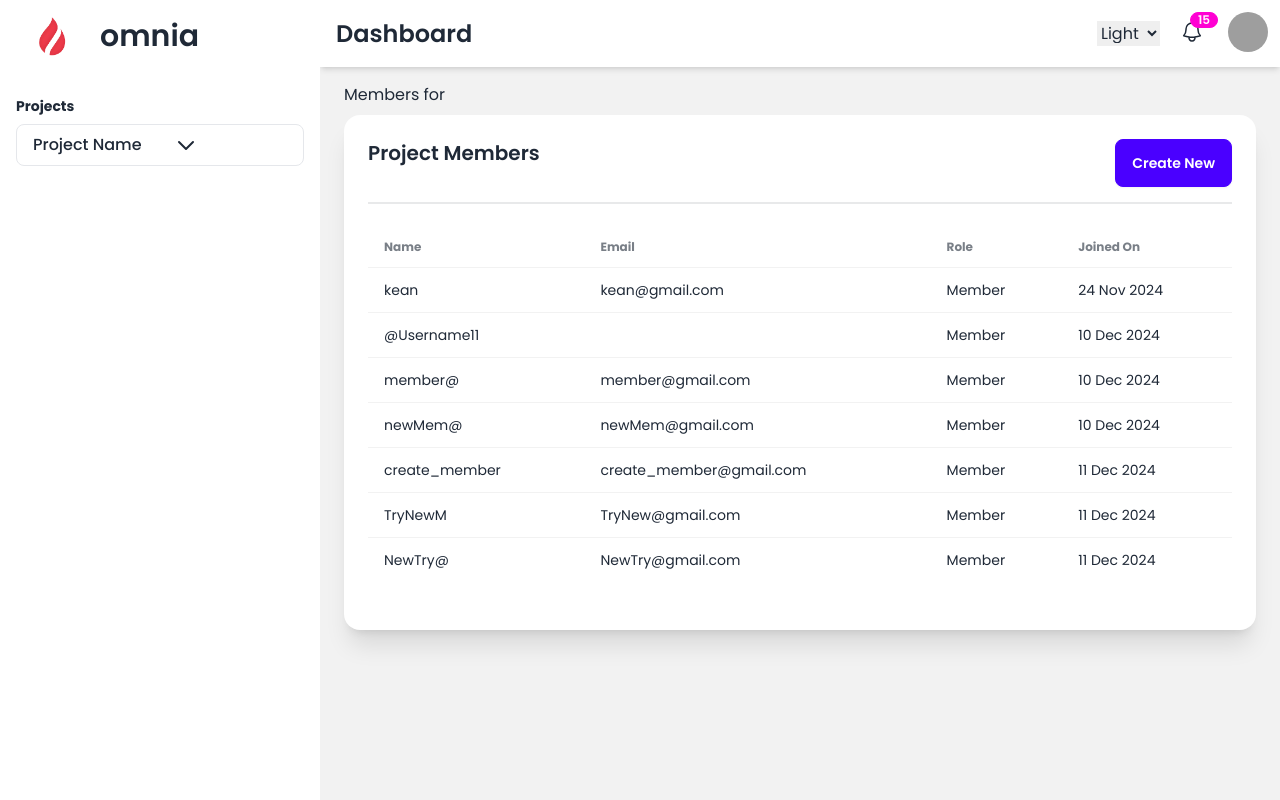
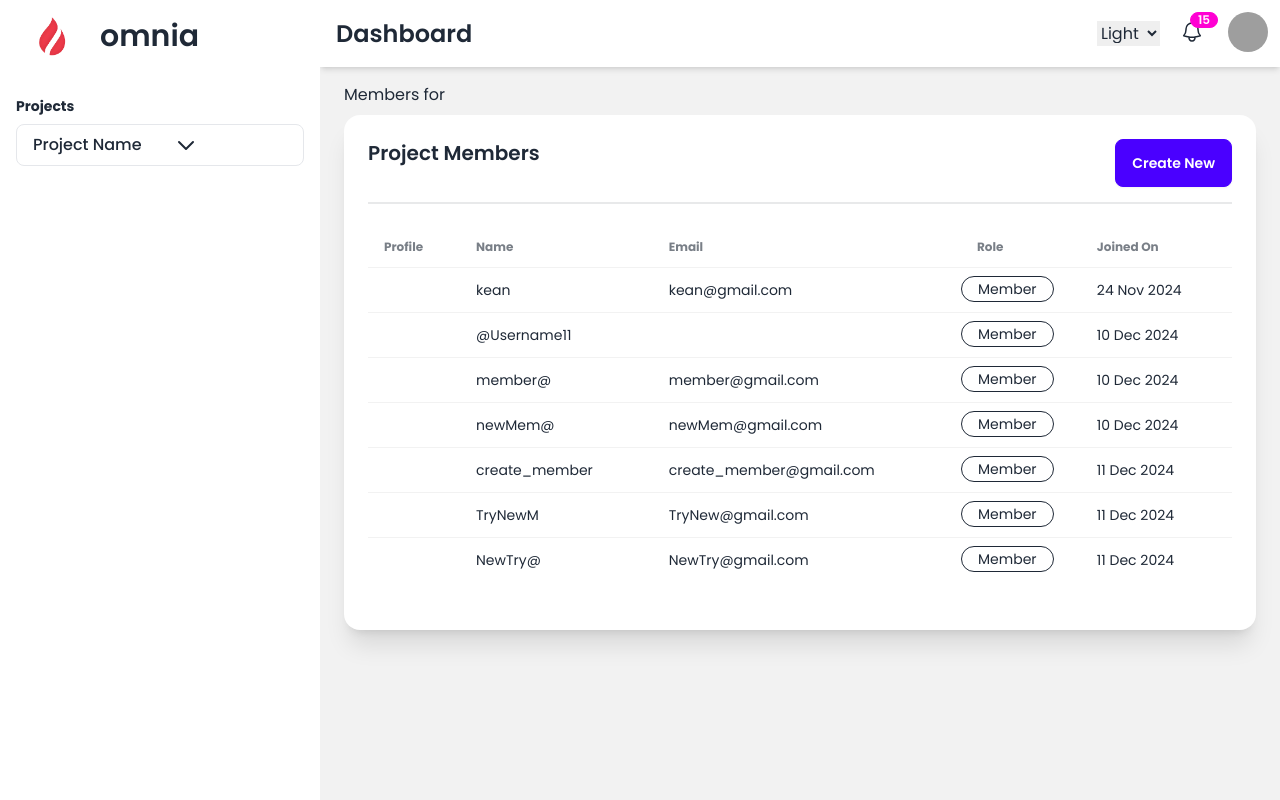
Before and after one commit to J3richoDev/Omnia, a Django app: page /users/members/create/ in a window 1280 px wide. Run offline with Django 5.2, Linux system fonts and the light colour scheme; a user stored in the database is signed in; data comes from the database, SQL or seed files in the repository; both versions use the stored data as it was after the commit; some libraries are stand-ins or nearby versions; grey boxes are pictures that could not be loaded.

Commit message:
Project_Member

```diff
--- a/project_management/users/forms.py
+++ b/project_management/users/forms.py
@@ -1,6 +1,7 @@
 from django.contrib.auth.forms import UserCreationForm, AuthenticationForm
 from .models import CustomUser
 from django import forms
+from projects.models import ProjectMember
 
 class CustomAuthenticationForm(AuthenticationForm):
     username = forms.CharField(label="Username or Email")
@@ -27,15 +28,34 @@ class CustomUserCreationForm(UserCreationForm):
 class MemberCreationForm(forms.ModelForm):
     class Meta:
         model = CustomUser
-        fields = ['email','username', 'password']
+        fields = ['email','username', 'password', 'profile_picture']
         widgets = {
             'password': forms.PasswordInput(),
         }
+    def __init__(self, project=None, *args, **kwargs):
+        super().__init__(*args, **kwargs)
+        self.project = project
+
     def clean_email(self):
         email = self.cleaned_data.get('email')
         if CustomUser.objects.filter(email=email).exists():
             raise forms.ValidationError("A user with this email already exists.")
         return email
+    def clean_profile_picture(self):
+        picture = self.cleaned_data.get('profile_picture')
+        if picture:
+            if picture.size > 5 * 1024 * 1024:  # 5 MB limit
+                raise forms.ValidationError("The profile picture size should not exceed 5MB.")
+            if not picture.content_type.startswith("image/"):
+                raise forms.ValidationError("Only image files are allowed.")
+        return picture
+    def save(self, commit=True):
+        user = super().save(commit=False)
+        if commit:
+            user.save()
+            # Create ProjectMember instance
+            ProjectMember.objects.create(project=self.project, user=user)
+        return user
 
 class MemberProfileForm(forms.ModelForm):
     class Meta:
@@ -50,10 +70,11 @@ class UserUpdateForm(forms.ModelForm):
         model = CustomUser
         fields = ['username', 'email', 'first_name', 'last_name', 'profile_picture']
 
+
 class PasswordChangeForm(forms.Form):
-    old_password = forms.CharField(widget=forms.PasswordInput, required=True)
-    new_password = forms.CharField(widget=forms.PasswordInput, required=True)
-    confirm_password = forms.CharField(widget=forms.PasswordInput, required=True)
+    old_password = forms.CharField(widget=forms.PasswordInput(attrs={'class': 'input-class-old w-1/ border rounded px-3 py-2'}), required=True)
+    new_password = forms.CharField(widget=forms.PasswordInput(attrs={'class': 'input-class-new  w-1/3 border rounded px-3 py-2'}), required=True)
+    confirm_password = forms.CharField(widget=forms.PasswordInput(attrs={'class': 'input-class-confirm  w-1/3    border rounded px-3 py-2'}), required=True)
 
     def clean(self):
         cleaned_data = super().clean()
--- a/project_management/users/templates/users/create_member.html
+++ b/project_management/users/templates/users/create_member.html
@@ -19,13 +19,9 @@
     <div class="modal">
        <div class="modal-box">
           <h3 class="font-bold text-lg">Create New Member</h3>
-          <form method="POST">
+                <form method="POST" enctype="multipart/form-data">
                         {% csrf_token %}
-             {% if form %}
                         {{ form|crispy }}
-         {% else %}
-             <p>The form context is missing. Check the view that renders this template.</p>
-                 {% endif %}
                     <div class="form-control mb-4">
                         <button type="submit" class="btn btn-primary">Save</button>
                     </div>
@@ -43,6 +39,7 @@
         <table class="table w-full">
             <thead>
                 <tr>
+                    <th>Profile</th>
                     <th>Name</th>
                     <th>Email</th>
                     <th>Role</th>
@@ -52,9 +49,10 @@
             <tbody>
                 {% for member in members %}
                 <tr>
+                    <td>{{ member.profile_picture }}</td>
                     <td>{{ member.username }}</td>
                     <td>{{ member.email }}</td>
-                    <td>{{ member.get_role_display }}</td>
+                    <td class="badge badge-outline mt-2">{{ member.get_role_display }}</td>
                     <td>{{ member.date_joined|date:"d M Y" }}</td>
                 </tr>
                 {% empty %}
--- a/project_management/users/templates/users/login.html
+++ b/project_management/users/templates/users/login.html
@@ -3,6 +3,7 @@
 {% load crispy_forms_tags %}
 
 {% block content %}
+
 <div class="min-h-screen bg-base-200 flex items-center">
   <div class="card mx-auto w-full max-w-5xl  shadow-xl">
     <div class="grid  md:grid-cols-2 grid-cols-1  bg-base-100 rounded-xl">
--- a/project_management/users/templates/users/members_list.html
+++ b/project_management/users/templates/users/members_list.html
@@ -45,6 +45,7 @@
             <thead>
                 <tr>
                     <th>Name</th>
+                    <th>Name</th>
                     <th>Email</th>
                     <th>Role</th>
                     <th>Joined On</th>
--- a/project_management/users/views.py
+++ b/project_management/users/views.py
@@ -6,7 +6,7 @@ from django.contrib import messages
 from .forms import CustomUserCreationForm, MemberCreationForm, MemberProfileForm, UserUpdateForm, PasswordChangeForm, CustomAuthenticationForm
 from .models import CustomUser
 from django.shortcuts import render, get_object_or_404
-from projects.models import Project  # Replace `your_app` with the correct app name
+from projects.models import Project, ProjectMember  # Replace `your_app` with the correct app name
 
 def login_view(request):
     if request.method == 'POST':
@@ -44,13 +44,15 @@ def create_member(request):
         return redirect('dashboard')  # Restrict access to managers
 
     if request.method == 'POST':
-        form = MemberCreationForm(request.POST)
+        form = MemberCreationForm(request.POST, request.FILES)
         if form.is_valid():
             member = form.save(commit=False)
             member.role = CustomUser.MEMBER
             member.set_password(form.cleaned_data['password'])
+            project = get_object_or_404(Project, id=request.POST.get('project_id'))
             try:
                 member.save()
+                ProjectMember.objects.create(project=project, user=member)
                 messages.success(request, "Member created successfully!", extra_tags="alert-success")
                 return redirect('create_member')  # Replace with your members list URL
             except IntegrityError:
```
Also changed, not shown: project_management/users/templates/users/my_profile.html (+15 -9 lines), project_management/db.sqlite3. Lines whose indentation alone changed are shown as unchanged.
